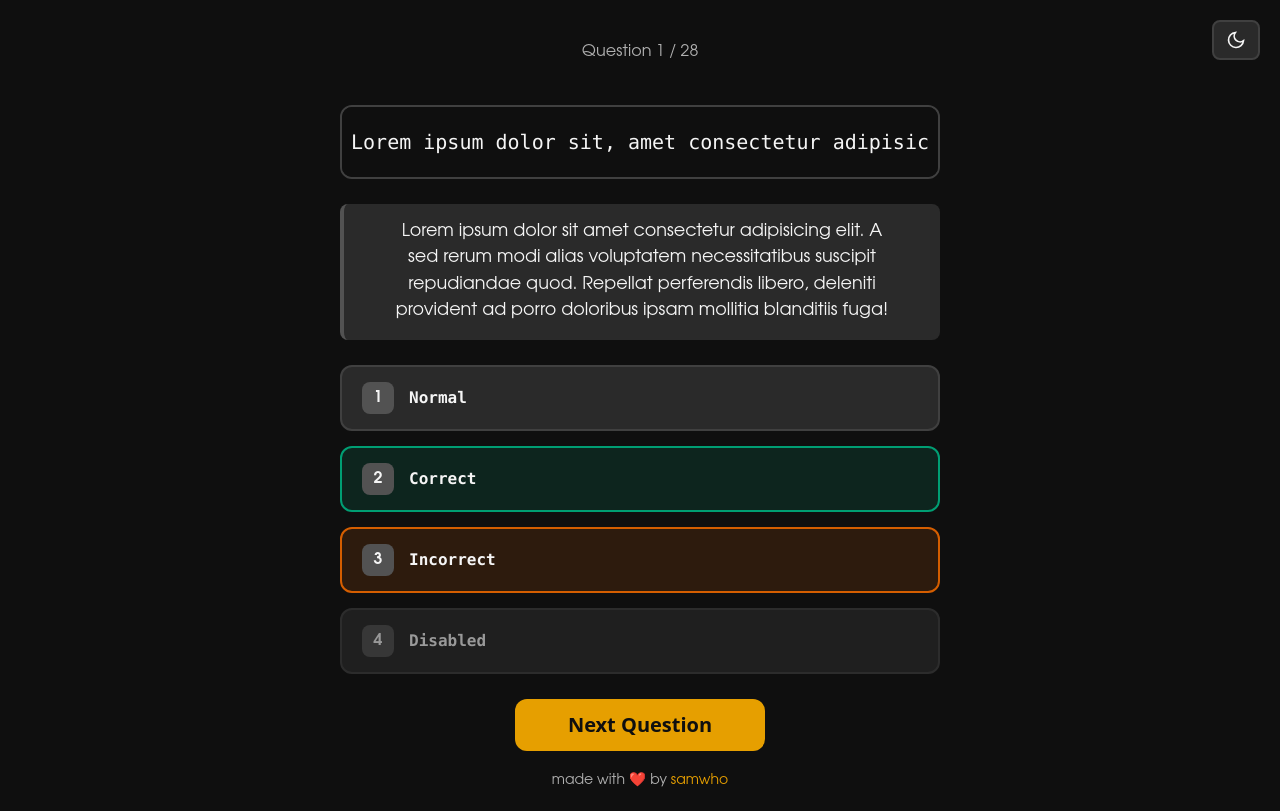
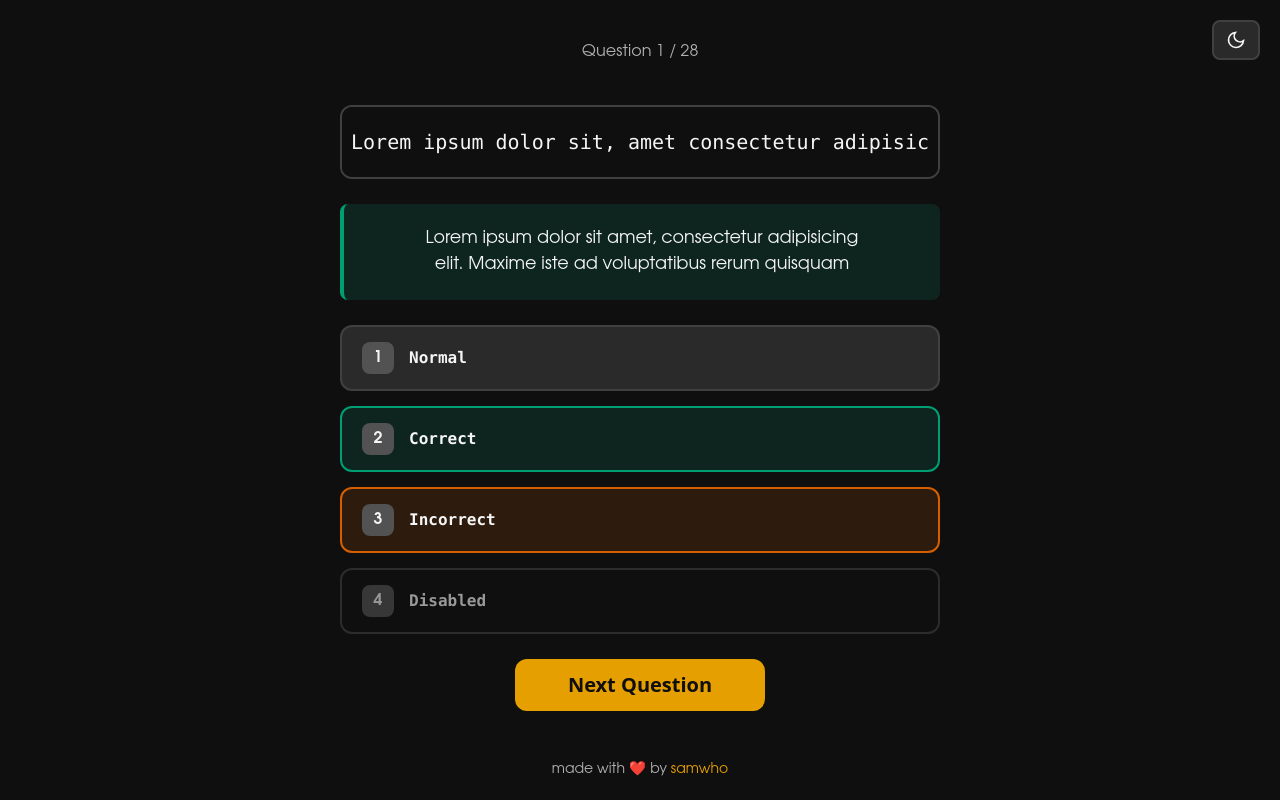
Before and after one commit to WiLuX-Source/GSheetsQuiz, a React (Vite) app: page /question in a window 1280 px wide. Built offline with nearby package versions, Linux system fonts and the light colour scheme.

Commit message:
Add more components and refactor ui

```diff
--- /dev/null
+++ b/src/components/ExplanationSection.tsx
@@ -0,0 +1,20 @@
+interface ExplanationProps {
+    description: string;
+    type: "correct" | "incorrect" | "disabled"
+}
+
+const explanationType = {
+    correct: "bg-correct-bg border-l-accent-green",
+    incorrect: "bg-incorrect-bg border-l-error",
+    disabled: "invisible"
+};
+function ExplanationSection({ description, type }: ExplanationProps) {
+    const baseClass = "flex items-center justify-center max-w-[600px] text-center p-[15px] border-l-4 text-[1.1em] text-balance min-h-[6rem] lining-nums rounded-md"
+    return (
+        <div className={`${baseClass} ${explanationType[type]}`}>
+            <p>{description}</p>
+        </div>
+    )
+}
+
+export { ExplanationSection }
--- /dev/null
+++ b/src/components/OptionButton.tsx
@@ -0,0 +1,23 @@
+interface OptionButtonProps {
+  number: number;
+  description: string;
+  type: "normal" | "correct" | "incorrect" | "disabled"
+}
+
+const buttonType = {
+  normal: "bg-bg-light border-border cursor-pointer hover:bg-bg-lighter hover:border-border-hover",
+  correct: "bg-correct-bg border-accent-green",
+  incorrect: "bg-incorrect-bg border-error",
+  disabled: "border-border opacity-[0.6] cursor-not-allowed",
+};
+function OptionButton({ number, description, type }: OptionButtonProps) {
+    const baseClass = "px-[20px] py-[15px] border-2 rounded-lg flex items-center gap-[15px] text-[1em] {type}"
+    return (
+        <div className={`${baseClass} ${buttonType[type]}`}>
+            <div className="bg-border-light text-text-primary w-[32px] h-[32px] rounded-md flex items-center justify-center font-bold shrink-0 text-[1em] pointer-events-none">{number}</div>
+            <div className="font-mono font-bold pointer-events-none">{description}</div>
+        </div>
+    )
+}
+
+export { OptionButton }
--- a/src/routes/index.tsx
+++ b/src/routes/index.tsx
@@ -11,7 +11,7 @@ function Index() {
             <ThemeIcon />
             <div id="startScreen" className="flex flex-col items-center gap-[25px] text-center max-w-[800px] w-full p-[20px] mt-auto mb-auto">
                 <header>
-                    <h1 className="font-mono font-bold text-[clamp(2.5rem,10vw,4rem)]">
+                    <h1 className="font-mono font-bold text-[2.5rem] sm:text-[4rem]">
                         <span className="text-wong-sky-blue">new</span>
                         &nbsp;
                         <span className="text-wong-orange">Date</span>
@@ -19,14 +19,14 @@ function Index() {
                         <span className="text-wong-bluish-green">"wtf"</span>
                         <span className="text-wong-grey">)</span>
                     </h1>
-                    <p className="text-text-secondary text-[clamp(1.2rem,4vw,2em)] italic">How well do you know JavaScript's Date class?</p>
+                    <p className="text-text-secondary text-[1.1em] italic sm:text-[2em]">How well do you know JavaScript's Date class?</p>
                 </header>
 
-                <p className="text-text-secondary font-mono w-full max-w-[500px] text-[1.1em] italic bg-bg-light p-[15px] rounded-lg text-balance">
+                <p className="text-text-secondary font-mono w-full max-w-[500px] text-[1em] italic bg-bg-light p-[15px] rounded-lg text-balance sm:text-[1.1em]">
                     All questions verified using NodeJS 24.4.0 on a MacBook Pro set to the BST timezone (UTC+1).
                 </p>
 
-                <button onClick={() => navigate('/question')} className="bg-primary hover:bg-primary-hover text-bg-dark border-none rounded-lg font-bold cursor-pointer w-full max-w-[250px] py-3 text-base sm:text-xl font-sans">
+                <button onClick={() => navigate('/question')} className="bg-primary hover:bg-primary-hover text-bg-dark border-none rounded-lg font-bold cursor-pointer w-full py-3 text-[1em] font-sans max-w-[200px] sm:text-[1.1em] sm:max-w-[250px]">
                     Start Quiz
                 </button>
             </div>
--- a/src/routes/question.tsx
+++ b/src/routes/question.tsx
@@ -1,4 +1,6 @@
 import { ThemeIcon } from "../components/ThemeIcon";
+import { OptionButton } from "../components/OptionButton";
+import { ExplanationSection } from "../components/ExplanationSection";
 
 function Question() {
 
@@ -12,30 +14,12 @@ function Question() {
                         Lorem ipsum dolor sit, amet consectetur adipisic
                     </div>
                 </div>
-                {/* correct: bg-bg-correct bg-l-accent-green incorrect: bg-incorrect-bg border-l-error  */}
-                <div id="explanation" className="flex items-center justify-center max-w-[600px] text-center p-[15px] bg-bg-light border-l-4 border-l-gray-500 visible text-[1.1em] text-balance min-h-[6rem] lining-nums rounded-md">
-                    <p>Lorem ipsum dolor sit amet consectetur adipisicing elit. A sed rerum modi alias voluptatem necessitatibus suscipit repudiandae quod. Repellat perferendis libero, deleniti provident ad porro doloribus ipsam mollitia blanditiis fuga!</p>
-                </div>
+                <ExplanationSection description="Lorem ipsum dolor sit amet, consectetur adipisicing elit. Maxime iste ad voluptatibus rerum quisquam" type="correct" />
                 <div id="options" className="flex flex-col gap-[15px] max-w-[600px] m-0 w-full">
-                    <div id="option1" className="bg-bg-light border-2 border-border rounded-lg px-[20px] py-[15px] cursor-pointer flex items-center gap-[15px] text-[1em] hover:bg-bg-lighter hover:border-border-hover">
-                        <div className="bg-border-light text-text-primary w-[32px] h-[32px] rounded-md flex items-center justify-center font-bold shrink-0 text-[1em] pointer-events-none">1</div>
-                        <div className="font-mono font-bold pointer-events-none">Normal</div>
-                    </div>
-                    {/* correct */}
-                    <div id="option2" className="bg-correct-bg border-2 border-accent-green rounded-lg px-[20px] py-[15px] cursor-pointer flex items-center gap-[15px] text-[1em]">
-                        <div className="bg-border-light text-text-primary w-[32px] h-[32px] rounded-md flex items-center justify-center font-bold shrink-0 text-[1em] pointer-events-none">2</div>
-                        <div className="font-mono font-bold pointer-events-none">Correct</div>
-                    </div>
-                    {/* incorrect */}
-                    <div id="option3" className="bg-incorrect-bg border-2 border-error rounded-lg px-[20px] py-[15px] cursor-pointer flex items-center gap-[15px] text-[1em]">
-                        <div className="bg-border-light text-text-primary w-[32px] h-[32px] rounded-md flex items-center justify-center font-bold shrink-0 text-[1em] pointer-events-none">3</div>
-                        <div className="font-mono font-bold pointer-events-none">Incorrect</div>
-                    </div>
-                    {/* disabled */}
-                    <div id="option4" className="bg-bg-light border-2 border-border rounded-lg px-[20px] py-[15px] cursor-pointer flex items-center gap-[15px] text-[1em] opacity-[0.6]">
-                        <div className="bg-border-light text-text-primary w-[32px] h-[32px] rounded-md flex items-center justify-center font-bold shrink-0 text-[1em] pointer-events-none">4</div>
-                        <div className="font-mono font-bold pointer-events-none">Disabled</div>
-                    </div>
+                    <OptionButton number={1} description="Normal" type="normal" />
+                    <OptionButton number={2} description="Correct" type="correct" />
+                    <OptionButton number={3} description="Incorrect" type="incorrect" />
+                    <OptionButton number={4} description="Disabled" type="disabled" />
                 </div>
                 <button className="bg-primary hover:bg-primary-hover text-bg-dark border-none rounded-lg font-bold cursor-pointer w-full max-w-[250px] py-3 text-base sm:text-xl font-sans">
                     Next Question
```
